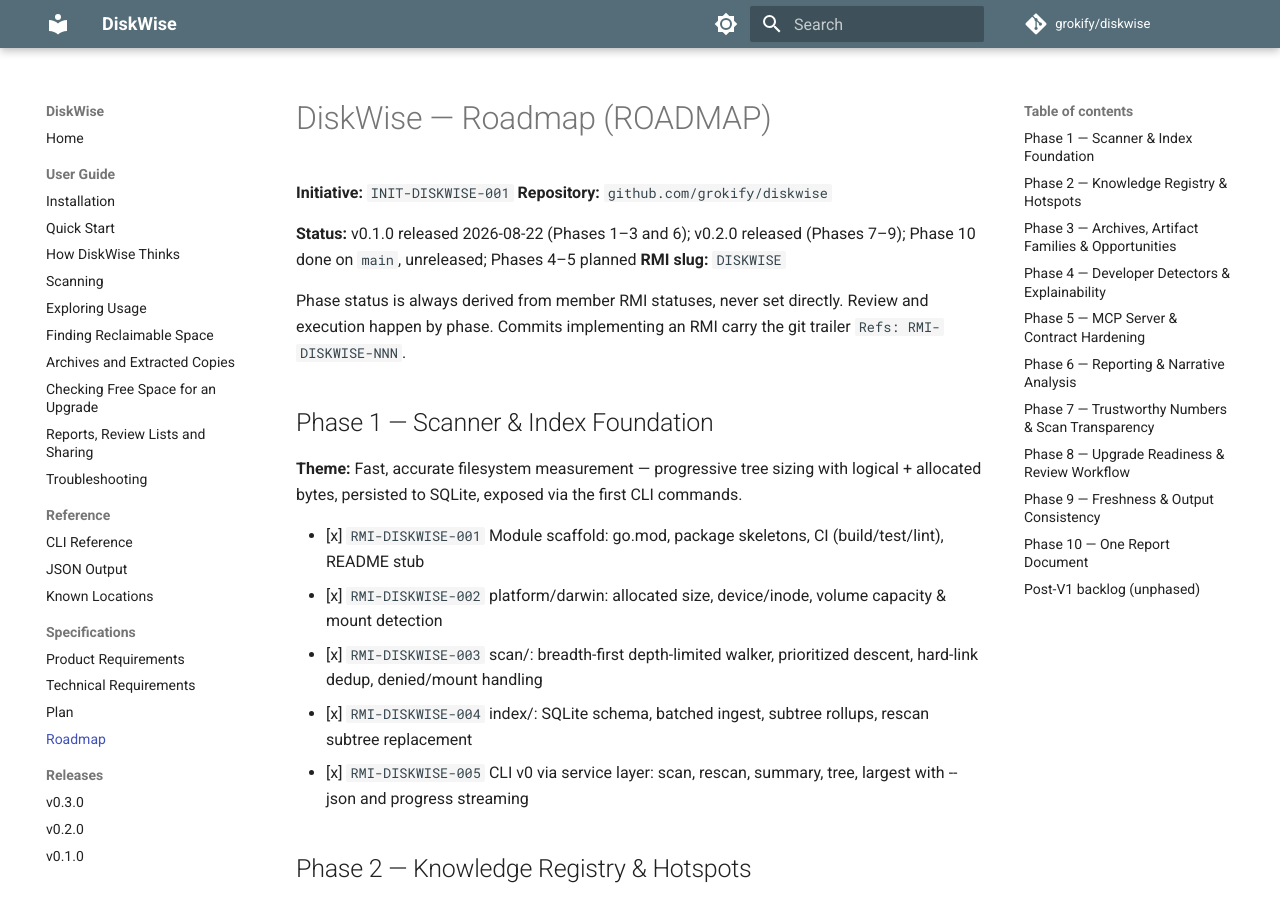
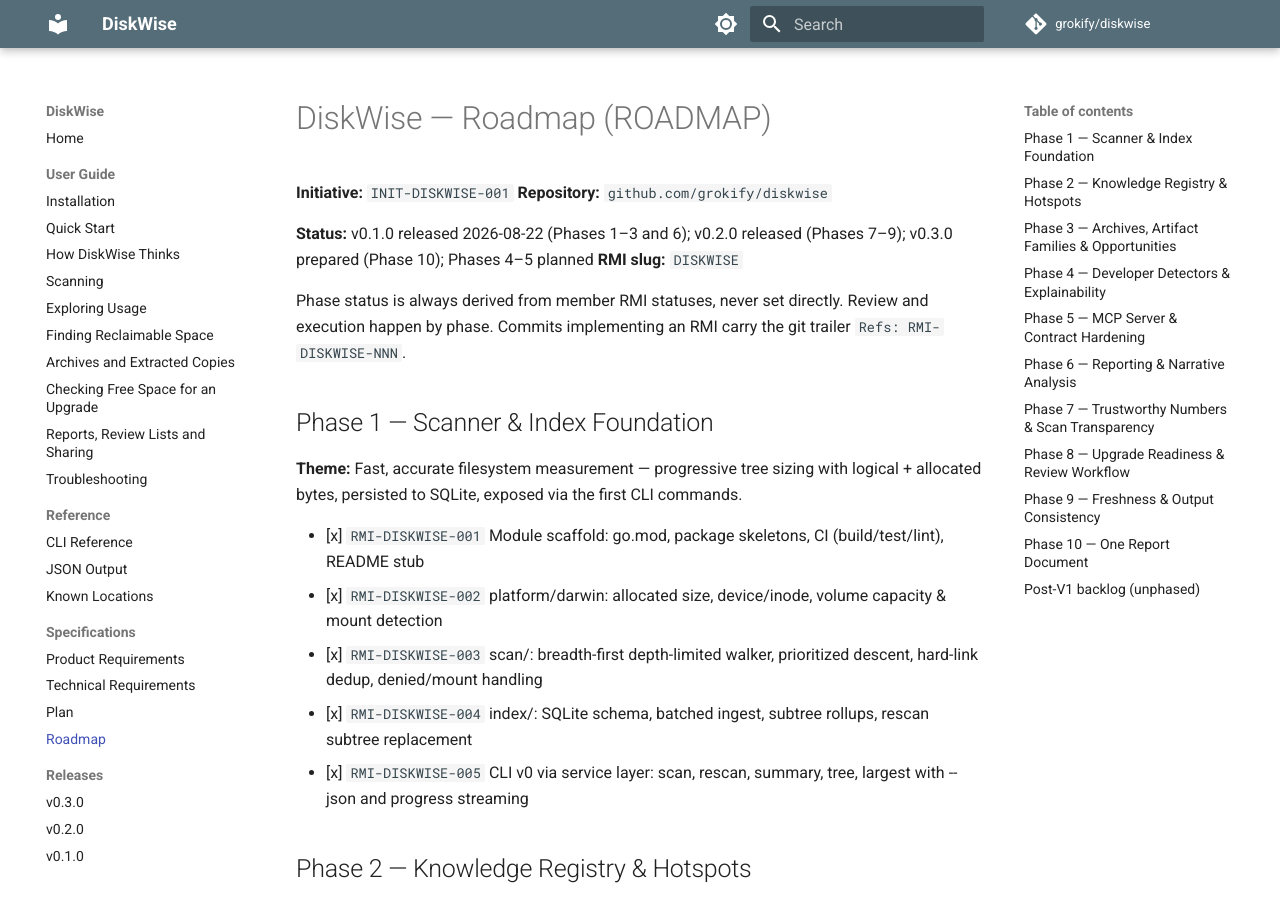
Before and after one commit to grokify/diskwise, an MkDocs documentation site: the page built from docs/specs/ROADMAP.md, in a window 1280 px wide and 900 px high. Built offline with MkDocs 1.6.1 and Material for MkDocs 9.7.7, drawn with Linux system fonts in a browser that asks for light colours; comment, search, counter and statistics services are not loaded.

Commit message:
docs: update README and roadmap status for v0.3.0
Co-Authored-By: Claude Sonnet 5.5 <noreply@anthropic.com>

```diff
--- a/docs/specs/ROADMAP.md
+++ b/docs/specs/ROADMAP.md
@@ -3,7 +3,7 @@
 **Initiative:** `INIT-DISKWISE-001`
 **Repository:** `github.com/grokify/diskwise`
 
-**Status:** v0.1.0 released 2026-08-22 (Phases 1–3 and 6); v0.2.0 released (Phases 7–9); Phase 10 done on `main`, unreleased; Phases 4–5 planned
+**Status:** v0.1.0 released 2026-08-22 (Phases 1–3 and 6); v0.2.0 released (Phases 7–9); v0.3.0 prepared (Phase 10); Phases 4–5 planned
 **RMI slug:** `DISKWISE`
 
 Phase status is always derived from member RMI statuses, never set directly. Review and execution happen by phase. Commits implementing an RMI carry the git trailer `Refs: RMI-DISKWISE-NNN`.
```
Also changed, not shown: README.md (+7 -3 lines).
